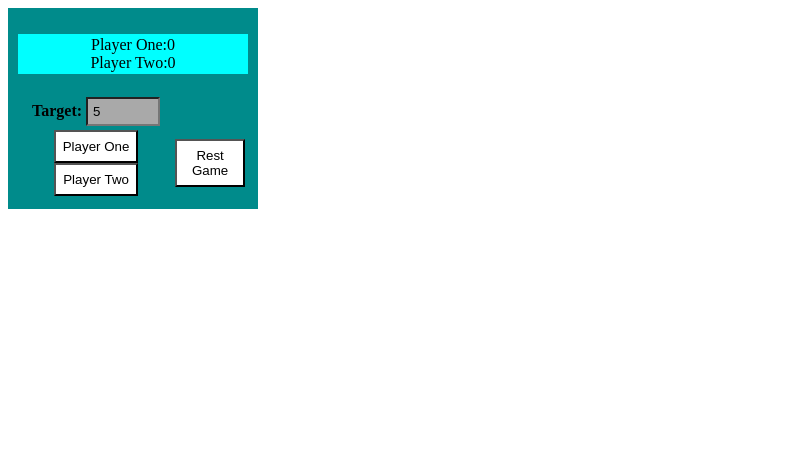
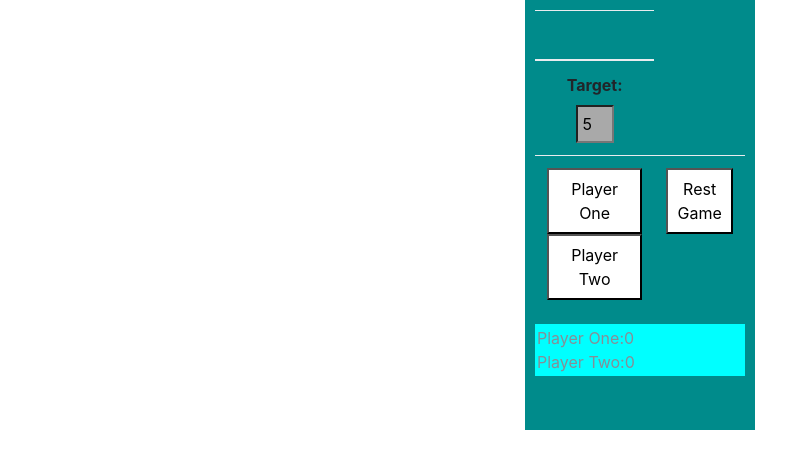
Before and after one commit to b7omsa/DevTasks, a plain HTML site: page index.html in a window 1280 px wide. Shown: the whole page, without its empty margins (0-810 px from the left). Drawn offline with nearby package versions, Linux system fonts and the light colour scheme.

Commit message:
delete images1,2,3

```diff
--- a/index.html
+++ b/index.html
@@ -3,7 +3,7 @@
     <head>
         <meta charset="UTF-8">
         <title>Task 2 - Week 2 - choose your logo</title>
-       <!-- <link rel="stylesheet" href="https://maxcdn.bootstrapcdn.com/bootstrap/4.0.0-beta.2/css/bootstrap.min.css">-->
+       <link rel="stylesheet" href="https://maxcdn.bootstrapcdn.com/bootstrap/4.0.0-beta.2/css/bootstrap.min.css">
         <link rel="stylesheet" href="./css/style.css">
     </head>
 
```
Also changed, not shown: images/logo2.jpg (deleted), images/logo3.jpg (deleted), 1 other file.
